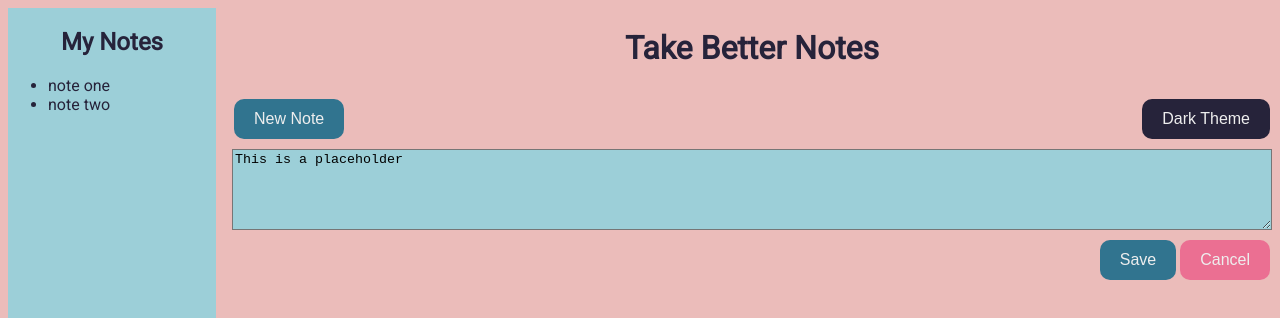
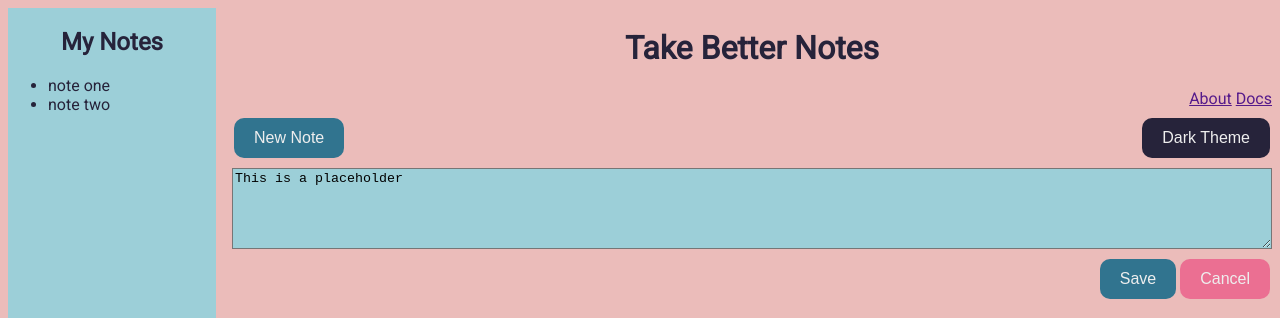
Before and after one commit to Jollysquire/Note-Taker, a plain HTML site: page index.html in a window 1280 px wide. Shown: the top 318 px of the page. Drawn offline with Linux system fonts and the light colour scheme.

Commit message:
added missing about and docs buttons/links

```diff
--- a/css/stylesheet.css
+++ b/css/stylesheet.css
@@ -73,6 +73,10 @@ footer{
     justify-content: center;
 }
 
+nav{
+    text-align: right;
+}
+
 @media screen and (min-width:600px){
     body{
         display: grid;
--- a/index.html
+++ b/index.html
@@ -12,6 +12,11 @@
   </head>
   <body>
     <h1>Take Better Notes</h1>
+
+    <nav>
+        <a href="">About</a>
+        <a href="">Docs</a>
+    </nav>
 
     <div class="top-buttons">
       <button class="new styled" type="button">New Note</button>
```
